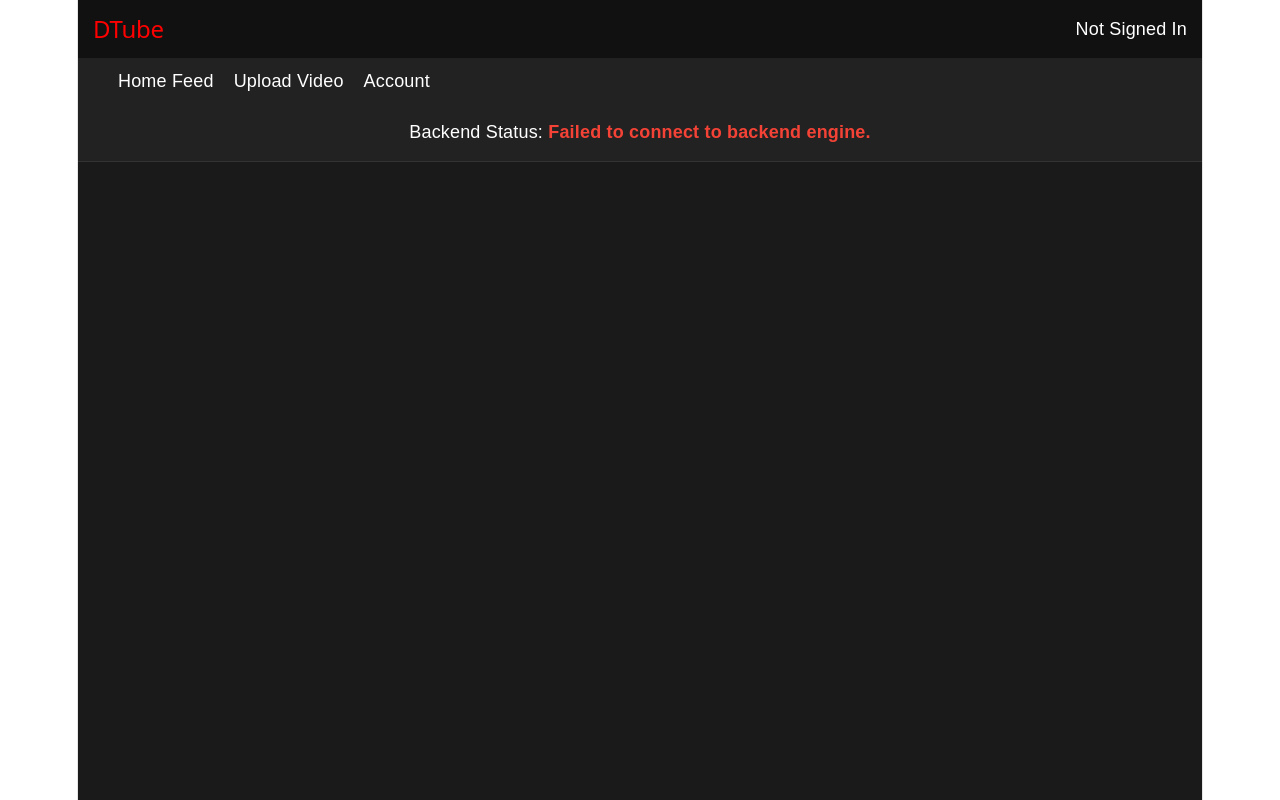
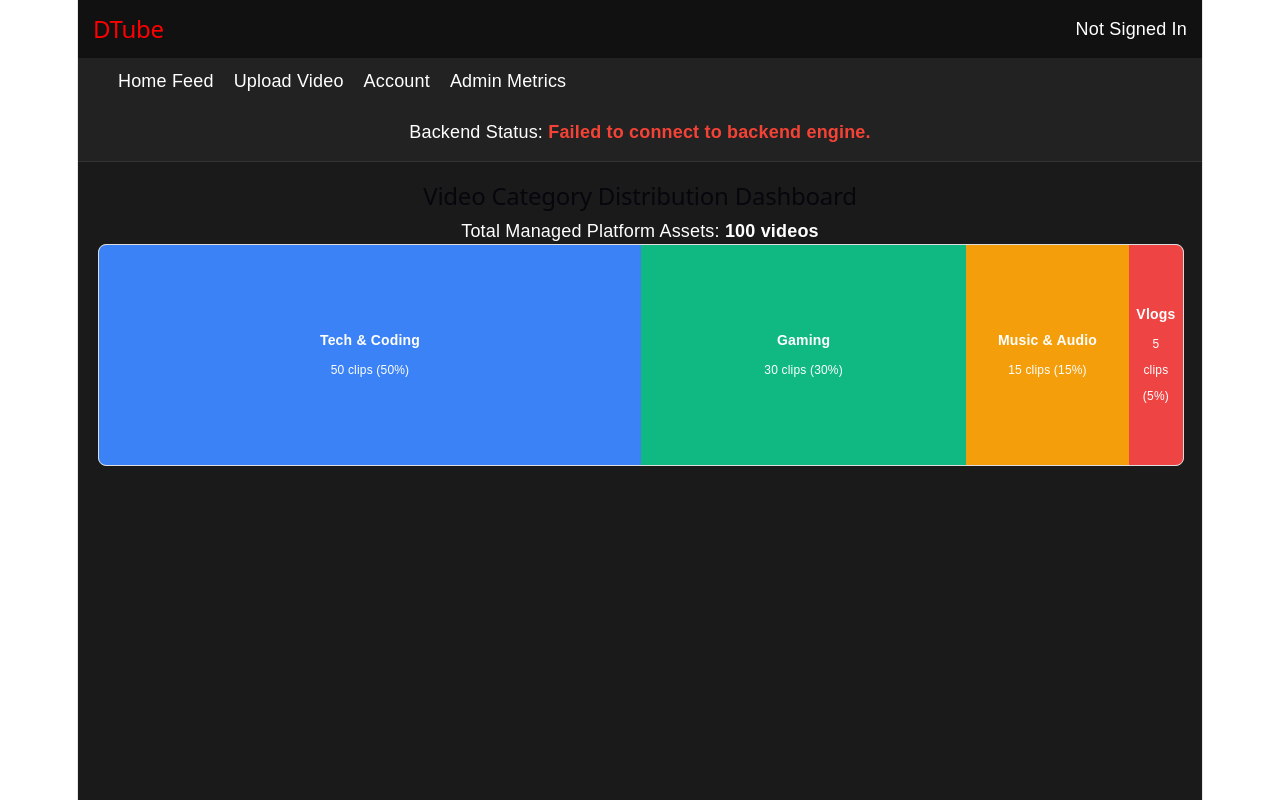
Before and after one commit to hibaNITT/Delta_Task_3, a React app in the folder dtube/frontend/: page /admin in a window 1280 px wide. Built offline with nearby package versions, Linux system fonts and the light colour scheme; no server answers; the HTML template or start-up script is replaced by a standard one.

Commit message:
Category TreeMap Component and tested

```diff
--- a/dtube/frontend/src/App.jsx
+++ b/dtube/frontend/src/App.jsx
@@ -12,6 +12,8 @@ import VideoDetail from "./components/VideoDetail";
 
 import Login from "./components/login";
 import SignUp from "./components/signUp";
+
+import CategoryTreeMap from "./components/CategoryTreeMap";
 
 //login and signup forms
 const AuthPage = ({
@@ -216,6 +218,9 @@ const MainDashboard = () => {
           <Link to="/auth" className="nav-link">
             Account
           </Link>
+          <Link to="/admin" className="nav-link">
+            Admin Metrics
+          </Link>
         </div>
 
         {/* System status display indicator strip */}
@@ -252,6 +257,7 @@ const MainDashboard = () => {
 
           <Route path="/login" element={<Login />} />
           <Route path="/signup" element={<SignUp />} />
+          <Route path="/admin" element={<CategoryTreeMap />} />
         </Routes>
       </div>
     </Router>
--- /dev/null
+++ b/dtube/frontend/src/components/CategoryTreeMap.jsx
@@ -0,0 +1,69 @@
+import React from "react";
+
+const CategoryTreeMap = () => {
+  // Mock data tracking video categories and their relative counts
+  const categories = [
+    { name: "Tech & Coding", count: 50, color: "#3B82F6" }, // Blue
+    { name: "Gaming", count: 30, color: "#10B981" }, // Green
+    { name: "Music & Audio", count: 15, color: "#F59E0B" }, // Orange
+    { name: "Vlogs", count: 5, color: "#EF4444" }, // Red
+  ];
+
+  // Sum up all videos to calculate ratios..
+  const totalVideos = categories.reduce((sum, item) => sum + item.count, 0);
+
+  return (
+    <div style={{ padding: "20px", fontFamily: "sans-serif" }}>
+      <h2>Video Category Distribution Dashboard</h2>
+      <p>
+        Total Managed Platform Assets: <strong>{totalVideos} videos</strong>
+      </p>
+
+      {/* Outer Flex Container for the TreeMap blocks */}
+      <div
+        style={{
+          display: "flex",
+          width: "100%",
+          height: "220px",
+          borderRadius: "8px",
+          overflow: "hidden",
+          border: "1px solid #ddd",
+          backgroundColor: "#f9f9f9",
+        }}
+      >
+        {categories.map((cat, index) => {
+          // derive percentage width share
+          const widthPercentage = (cat.count / totalVideos) * 100;
+
+          return (
+            <div
+              key={index}
+              style={{
+                width: `${widthPercentage}%`,
+                backgroundColor: cat.color,
+                display: "flex",
+                flexDirection: "column",
+                justifyContent: "center",
+                alignItems: "center",
+                color: "white",
+                transition: "width 0.4s ease",
+                padding: "10px",
+                boxSizing: "border-box",
+                textAlign: "center",
+              }}
+            >
+              <div style={{ fontWeight: "bold", fontSize: "14px" }}>
+                {cat.name}
+              </div>
+              <div style={{ fontSize: "12px", marginTop: "4px" }}>
+                {cat.count} clips ({Math.round(widthPercentage)}%)
+              </div>
+            </div>
+          );
+        })}
+      </div>
+    </div>
+  );
+};
+
+export default CategoryTreeMap;
```
Also changed, not shown: 1 other file (tests, documents, lock files or other folders).
